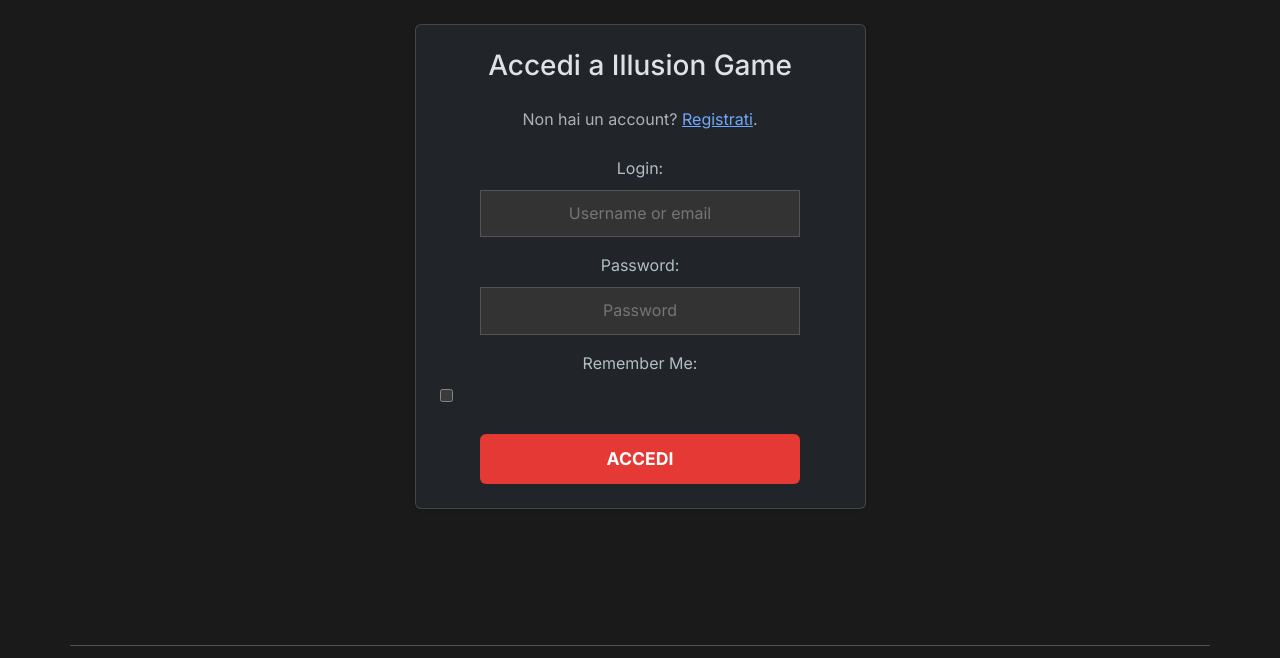
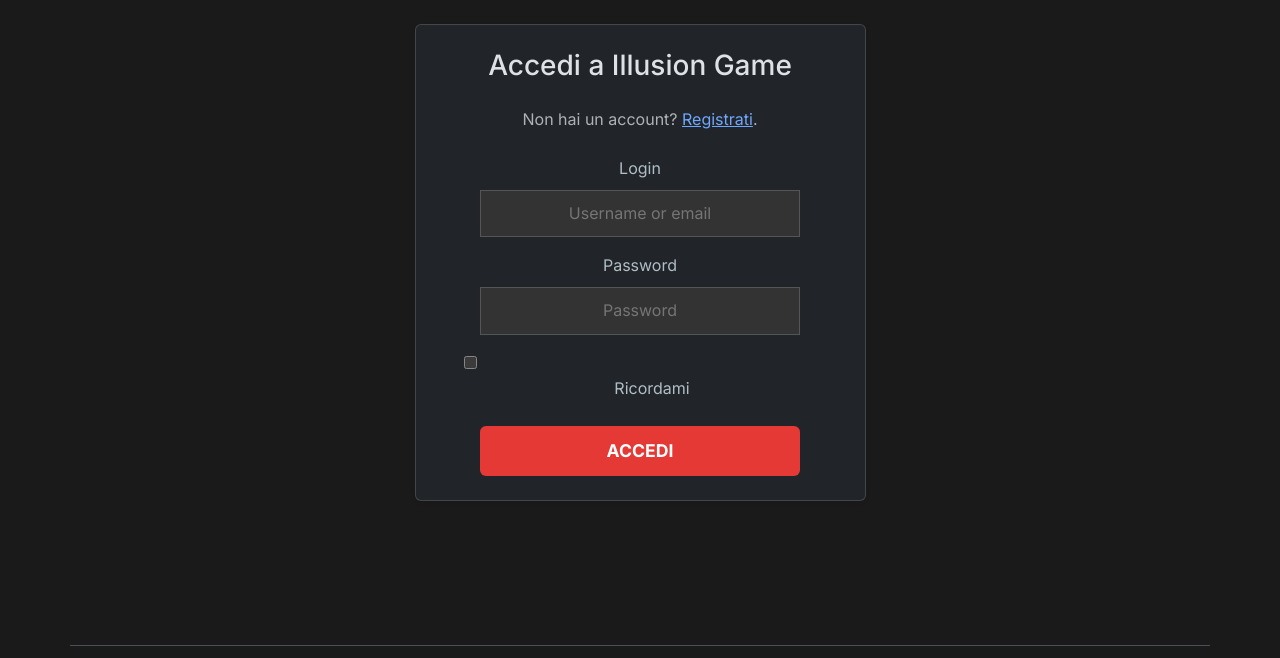
Before and after one commit to davidemoscatelli/progetto_enigmi, a Django app: page /accounts/login/ in a window 1280 px wide. Shown: the part 83-741 px from the top of the page. Run offline with Django 5.2, Linux system fonts and the light colour scheme; some web fonts are replaced.

Commit message:
fix errore ricordami

```diff
--- a/enigmas/templates/account/login.html
+++ b/enigmas/templates/account/login.html
@@ -21,27 +21,57 @@
 
                 {% if form.errors and not form.non_field_errors %}
                  <div class="alert alert-danger" role="alert">
-                    {% trans "Username o password errati." %} {# Messaggio generico per sicurezza #}
+                     {% trans "Username o password errati." %} {# Messaggio generico per sicurezza #}
                  </div>
                 {% endif %}
                 {% if form.non_field_errors %}
                 <div class="alert alert-danger" role="alert">
                     {% for error in form.non_field_errors %}
-                       <p class="mb-0">{{ error }}</p>
+                        <p class="mb-0">{{ error }}</p>
                     {% endfor %}
-                 </div>
+                    </div>
                 {% endif %}
 
 
                 <form class="login" method="POST" action="{% url 'account_login' %}">
                     {% csrf_token %}
 
-                    {{ form.as_p }} {# Renderizza i campi del form (Username/Email, Password, Remember Me) #}
+                    {# --- Campo Login (Username o Email) --- #}
+                    <div class="mb-3">
+                        <label for="{{ form.login.id_for_label }}" class="form-label">{% trans "Login" %}</label>
+                        {{ form.login }}
+                        {% for error in form.login.errors %}
+                            <div class="invalid-feedback d-block">{{ error }}</div>
+                        {% endfor %}
+                    </div>
+
+                    {# --- Campo Password --- #}
+                    <div class="mb-3">
+                        <label for="{{ form.password.id_for_label }}" class="form-label">{% trans "Password" %}</label>
+                        {{ form.password }}
+                        {% for error in form.password.errors %}
+                            <div class="invalid-feedback d-block">{{ error }}</div>
+                        {% endfor %}
+                    </div>
+
+                    {# --- Checkbox "Ricordami" con la struttura corretta --- #}
+                    {% if form.remember %}
+                    <div class="form-check mb-3">
+                        {{ form.remember }}
+                        <label class="form-check-label" for="{{ form.remember.id_for_label }}">
+                            {% trans "Ricordami" %}
+                        </label>
+                    </div>
+                    {% endif %}
 
                     {% if redirect_field_value %}
-                    <input type="hidden" name="{{ redirect_field_name }}" value="{{ redirect_field_value }}" />
+                        <input type="hidden" name="{{ redirect_field_name }}" value="{{ redirect_field_value }}" />
                     {% endif %}
 
+                    {# Link per il reset della password, ora puoi controllarlo #}
+                    <div class="text-center mb-4">
+                        <a href="{% url 'account_reset_password' %}">{% trans "Password dimenticata?" %}</a>
+                    </div>
 
                     <button class="btn btn-primary w-100" type="submit">{% trans "Accedi" %}</button>
                 </form>
```
